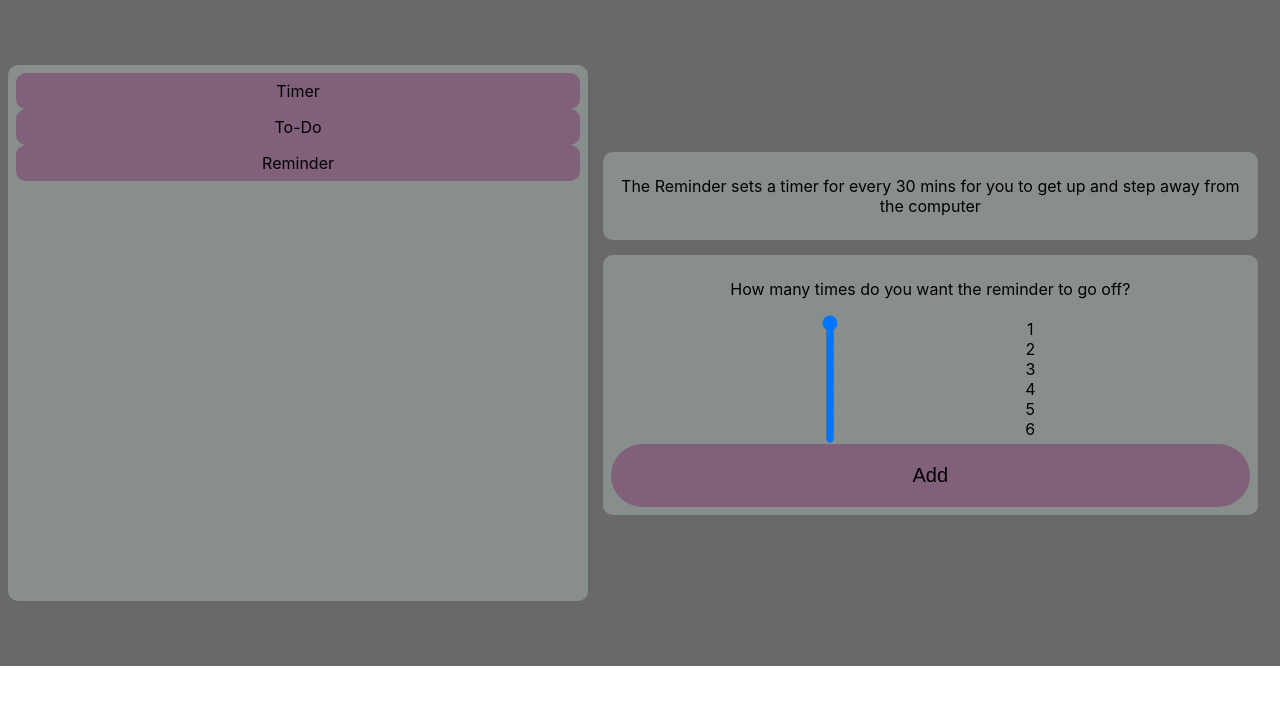
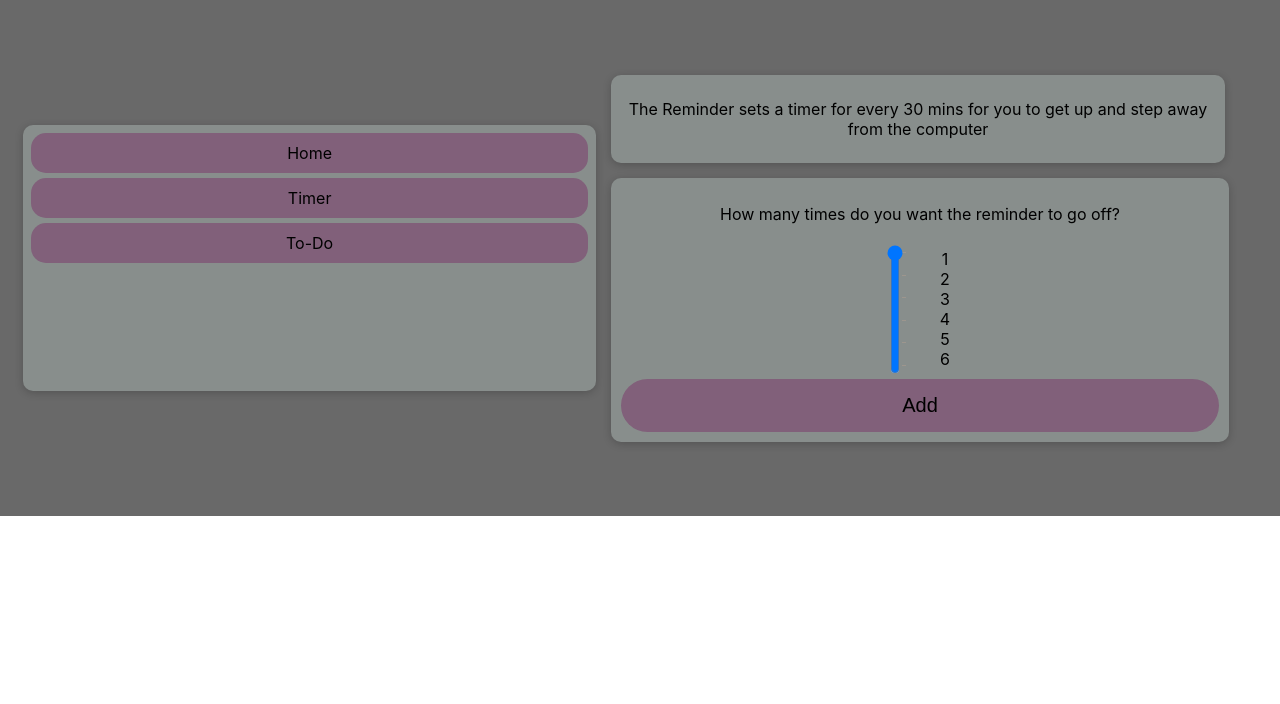
Before and after one commit to SarahMATU/ReTrackYourself, a React (Create React App) app in the folder re-track-yourself/: page /#/reminder in a window 1280 px wide. Shown: the top 704 px of the page. Built offline with nearby package versions, Linux system fonts and the light colour scheme.

Commit message:
Updated UI

```diff
--- a/re-track-yourself/public/electron.js
+++ b/re-track-yourself/public/electron.js
@@ -9,9 +9,9 @@ function createMainWindow() {
         maxWidth: 800,
         minWidth: 800,
         width: 800,
-        maxHeight: 700,
-        minHeight: 700,
-        height: 700,
+        maxHeight: 550,
+        minHeight: 550,
+        height: 550,
         webPreferences: {
             nativeWindowOpen: true,
             nodeIntegration: true,
--- a/re-track-yourself/src/App.css
+++ b/re-track-yourself/src/App.css
@@ -17,11 +17,10 @@
 
 .Body {
   background-color: var(--background-color);
-  height: 650px;
+  height: 500px;
   width: 99%;
   display: flex;
   flex-direction: row;
-  justify-content: space-around;
   align-items: center;
   overflow-x: hidden;
   overflow-y: hidden;
@@ -29,59 +28,29 @@
 }
 
 .Widgets {
-  height: 80%;
+  box-shadow: 0 2px 8px rgba(0, 0, 0, 0.2);
+  height: 50%;
   width: 50%;
+  margin-left: 15px;
   margin-right: 15px;
   border-radius: 10px;
-  overflow-y: scroll;
   flex-direction: column;
   background-color: var(--main--color);
   padding: 8px;
   display: flex;
 }
 
-.Timer {
+.widgetButton {
   color: black;
   text-align: center;
   text-decoration: none;
-  border-radius: 10px;
+  border-radius: 15px;
   background-color: var(--widget--color);
-  padding: 8px;
+  padding: 10px;
+  margin-bottom: 5px;
 }
 
-.Timer:hover {
-  text-align: center;
-  text-decoration: none;
-  border-radius: 10px;
-  background-color: var(--shadow--color);
-}
-
-.Todo {
-  color: black;
-  text-align: center;
-  text-decoration: none;
-  border-radius: 10px;
-  background-color: var(--widget--color);
-  padding: 8px;
-}
-
-.Todo:hover {
-  text-align: center;
-  text-decoration: none;
-  border-radius: 10px;
-  background-color: var(--shadow--color);
-}
-
-.Reminder {
-  color: black;
-  text-align: center;
-  text-decoration: none;
-  border-radius: 10px;
-  background-color: var(--widget--color);
-  padding: 8px;
-}
-
-.Reminder:hover {
+.widgetButton:hover {
   text-align: center;
   text-decoration: none;
   border-radius: 10px;
@@ -89,11 +58,14 @@
 }
 
 .Information {
+  box-shadow: 0 2px 8px rgba(0, 0, 0, 0.2);
   text-align: center;
   border-radius: 10px;
-  width: 95%;
+  width: 90%;
   margin-right: 15px;
   display: flex;
+  justify-content: center;
+  align-items: center;
   flex-direction: column;
   background-color: var(--main--color);
   padding: 8px;
@@ -101,20 +73,24 @@
 }
 
 .Settings {
+  box-shadow: 0 2px 8px rgba(0, 0, 0, 0.2);
   text-align: center;
   border-radius: 10px;
-  width: 95%;
+  width: 90%;
   margin-right: 15px;
   display: flex;
+  justify-content: space-between;
   flex-direction: column;
   background-color: var(--main--color);
-  padding: 8px;
+  padding: 10px;
 }
+
 .sliderSettings {
   display: flex;
   justify-content: center;
   align-items: center;
   flex-direction: row;
+  padding: 5px;
 }
 
 datalist {
@@ -123,7 +99,7 @@ datalist {
   justify-content: space-between;
   align-items: center;
   writing-mode:horizontal-tb;
-  width: 200px;
+  width: 50px;
 }
 
 option {
@@ -131,7 +107,7 @@ option {
 }
 
 input[type="range"] {
-  width: 200px;
+  width: 50px;
   appearance: slider-vertical;
   margin: 0;
 }
@@ -144,7 +120,7 @@ input[type="range"] {
 
 .addButton {
   border-radius: 80px;
-  padding: 20px 30px;
+  padding: 15px 25px;
   background-color: var(--button-color);
   border: none;
   font-size: 20px;
@@ -157,3 +133,25 @@ input[type="range"] {
   border: none;
   font-size: 20px;
 }
+
+.setButton {
+  border-radius: 10px;
+  padding: 10px 10px;
+  background-color: var(--button-color);
+  border: none;
+  margin-left: 100px;
+  margin-right: 100px;
+  margin-bottom: 10px;
+  font-size: 20px;
+}
+
+.setButton:hover {
+  border-radius: 10px;
+  padding: 10px 10px;
+  background-color: var(--button-hover);
+  border: none;
+  margin-left: 100px;
+  margin-right: 100px;
+  margin-bottom: 10px;
+  font-size: 20px;
+}
--- a/re-track-yourself/src/App.js
+++ b/re-track-yourself/src/App.js
@@ -16,17 +16,14 @@ class Home extends React.Component {
 			<div className="App">
 				<div className="Body">
 					<div className="Widgets">
-						<Link className="Timer" to='/timer'>Timer</Link>
-						<Link className="Todo" to='/todo'>To-Do</Link>
-						<Link className="Reminder" to='/reminder'>Reminder</Link>
+						<Link className="widgetButton" to='/timer'>Timer</Link>
+						<Link className="widgetButton" to='/todo'>To-Do</Link>
+						<Link className="widgetButton" to='/reminder'>Reminder</Link>
 					</div>
 					<div>
 						<div className="Information">
-							<h2>Welcome to Re-Track yourself</h2>
-							<p>Start by selecting a widget to use</p>
-						</div>
-
-						<div className="Settings">
+							<h2>Welcome to Re-Track Yourself</h2>
+							<h4>Start by selecting a widget to use</h4>
 						</div>
 					</div>
 
--- a/re-track-yourself/src/pages/reminderSettings.js
+++ b/re-track-yourself/src/pages/reminderSettings.js
@@ -14,9 +14,9 @@ class Home extends React.Component {
 
 				<div className="Body">
 					<div className="Widgets">
-						<Link className="Timer" to='/timer'>Timer</Link>
-						<Link className="Todo" to='/todo'>To-Do</Link>
-						<Link className="Reminder" to='/reminder'>Reminder</Link>
+						<Link className="widgetButton" to='/'>Home</Link>
+						<Link className="widgetButton" to='/timer'>Timer</Link>
+						<Link className="widgetButton" to='/todo'>To-Do</Link>
 					</div>
 					<div>
 						<div className="Information">
--- a/re-track-yourself/src/pages/timerSettings.js
+++ b/re-track-yourself/src/pages/timerSettings.js
@@ -14,10 +14,11 @@ class Home extends React.Component {
 			<div className="App">
 
 				<div className="Body">
+<div className="Header"> </div>
 					<div className="Widgets">
-						<Link className="Timer" to='/timer'>Timer</Link>
-						<Link className="Todo" to='/todo'>To-Do</Link>
-						<Link className="Reminder" to='/reminder'>Reminder</Link>
+						<Link className="widgetButton" to='/'>Home</Link>
+						<Link className="widgetButton" to='/todo'>To-Do</Link>
+						<Link className="widgetButton" to='/reminder'>Reminder</Link>
 					</div>
 					<div>
 						<div className="Information">
@@ -25,7 +26,7 @@ class Home extends React.Component {
 						</div>
 
 						<div className="Settings">
-						<p>How long would you like to study for?</p>
+						<p>How long are you planning to study for?</p>
 							<div className="sliderSettings">
 								<input type="range" list="markers" min='1' max='6'/>
 
@@ -38,7 +39,7 @@ class Home extends React.Component {
 									<option value="6" label = '6 Hours'></option>
 								</datalist>
 							</div>
-							<button>Set Time:</button>
+							<button className="setButton">Set Time:</button>
 
 							<button className="addButton" onClick={this.openTimerWindow}>
 								Add
--- a/re-track-yourself/src/pages/todoSettings.js
+++ b/re-track-yourself/src/pages/todoSettings.js
@@ -16,9 +16,9 @@ class Home extends React.Component {
 
 				<div className="Body">
 					<div className="Widgets">
-						<Link className="Timer" to='/timer'>Timer</Link>
-						<Link className="Todo" to='/todo'>To-Do</Link>
-						<Link className="Reminder" to='/reminder'>Reminder</Link>
+						<Link className="widgetButton" to='/'>Home</Link>
+						<Link className="widgetButton" to='/timer'>Timer</Link>
+						<Link className="widgetButton" to='/reminder'>Reminder</Link>
 					</div>
 					<div>
 						<div className="Information">
```
